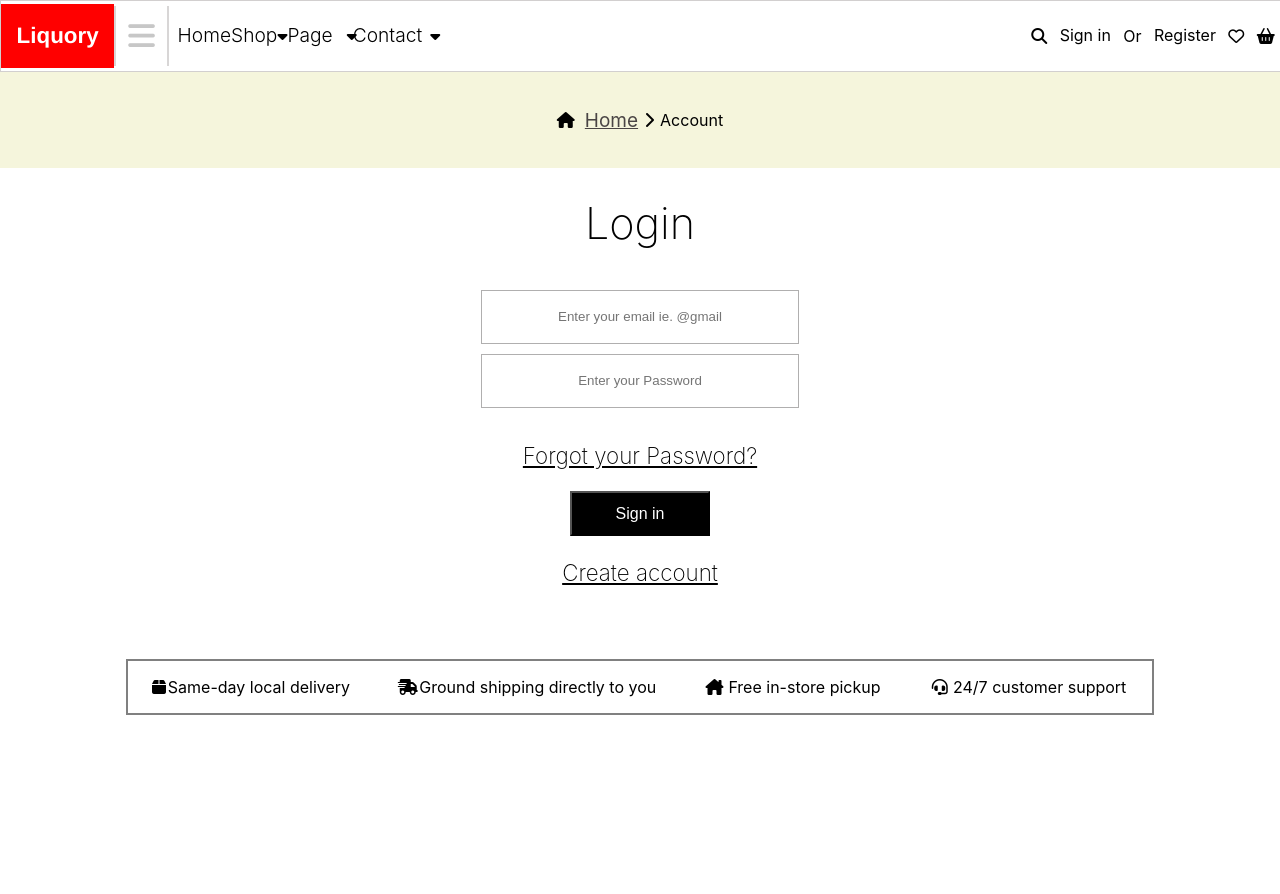
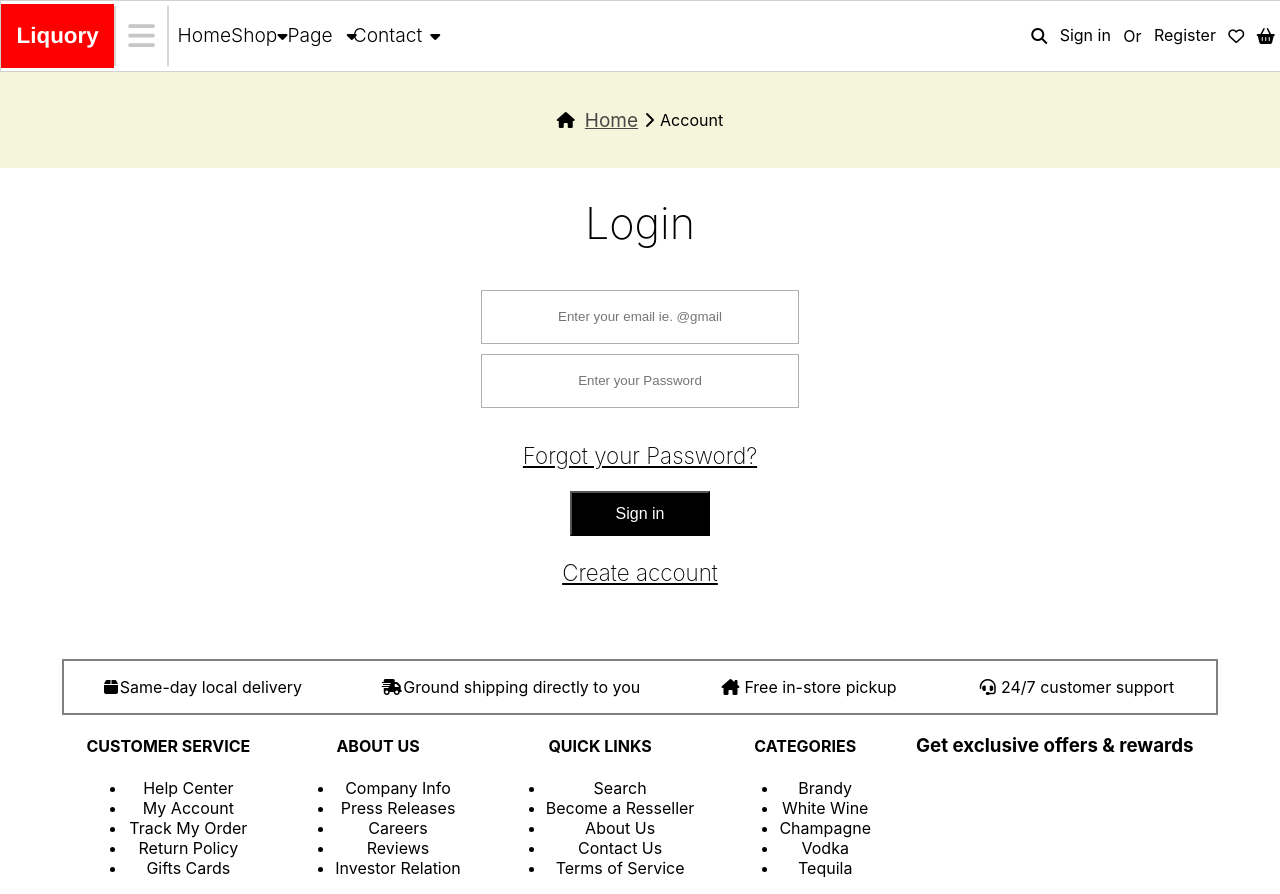
Before and after one commit to MALWICK/Drink-site, a React (Create React App) app: page /login in a window 1280 px wide. Before the commit the page ends 800 px from the top, so only its background shows below. Built offline with nearby package versions, Linux system fonts and the light colour scheme.

Commit message:
creating my first footer container

```diff
--- a/src/component/Footer.jsx
+++ b/src/component/Footer.jsx
@@ -22,6 +22,51 @@ function Footer() {
           <p>24/7 customer support</p>
         </div>
       </div>
+      <div className={Style.cont2}>
+        <div>
+          <h4>CUSTOMER SERVICE</h4>
+          <ul>
+            <li>Help Center</li>
+            <li>My Account</li>
+            <li>Track My Order</li>
+            <li>Return Policy</li>
+            <li>Gifts Cards</li>
+          </ul>
+        </div>
+        <div>
+          <h4>ABOUT US</h4>
+          <ul>
+            <li>Company Info</li>
+            <li>Press Releases</li>
+            <li>Careers</li>
+            <li>Reviews</li>
+            <li>Investor Relation</li>
+          </ul>
+        </div>
+        <div>
+          <h4>QUICK LINKS</h4>
+          <ul>
+            <li>Search</li>
+            <li>Become a Resseller</li>
+            <li>About Us</li>
+            <li>Contact Us</li>
+            <li>Terms of Service</li>
+          </ul>
+        </div>
+        <div>
+          <h4>CATEGORIES</h4>
+          <ul>
+            <li>Brandy</li>
+            <li>White Wine</li>
+            <li>Champagne</li>
+            <li>Vodka</li>
+            <li>Tequila</li>
+          </ul>
+        </div>
+        <div>
+          <h3>Get exclusive offers & rewards</h3>
+        </div>
+      </div>
     </div>
   );
 }
--- a/src/component/footer.module.css
+++ b/src/component/footer.module.css
@@ -4,10 +4,11 @@
   display: flex;
   justify-content: center;
   align-items: center;
+  flex-direction: column;
 }
 
 .cont1 {
-  width: 80%;
+  width: 90%;
   display: flex;
   justify-content: space-around;
   align-items: center;
@@ -46,3 +47,9 @@
     align-items: center;
     /* background-color: red; */
   }
+
+  .cont2 {
+    width: 90%;
+    display: flex;
+    justify-content: space-around;
+  }
```
